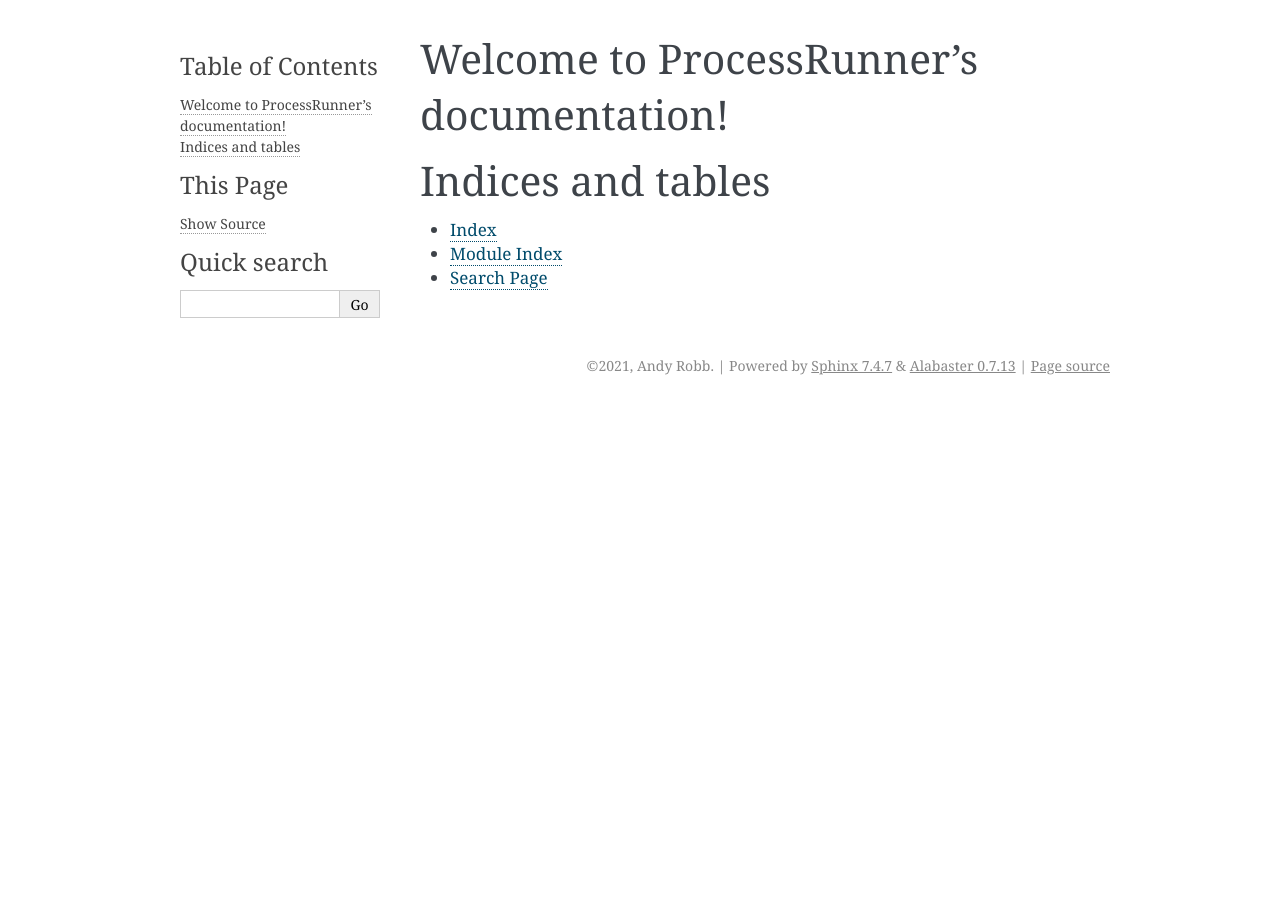
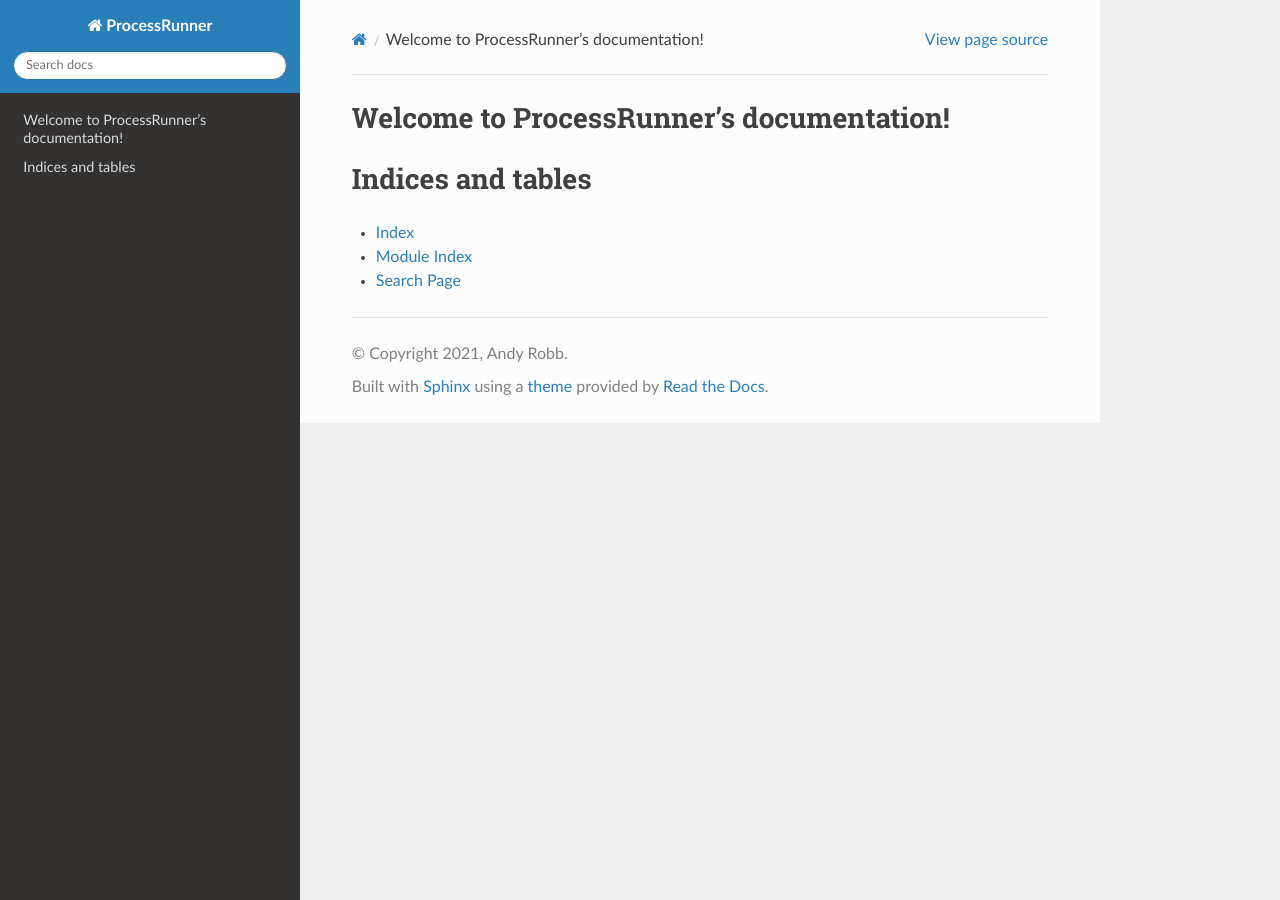
Before and after one commit to arobb/python-processrunner, a Sphinx documentation site: the page built from doc/index.rst, in a window 1280 px wide. Built offline with Sphinx 7.4.7 and the Read the Docs theme 2.0.0, drawn with Linux system fonts in a browser that asks for light colours.

Commit message:
Support Google docstyle and switch to ReadTheDocs theme

```diff
--- a/doc/conf.py
+++ b/doc/conf.py
@@ -30,7 +30,8 @@
 # extensions coming with Sphinx (named 'sphinx.ext.*') or your custom
 # ones.
 extensions = [
-    'sphinx.ext.autodoc'
+    'sphinx.ext.autodoc',
+    'sphinx.ext.napoleon'
 ]
 
 # Add any paths that contain templates here, relative to this directory.
@@ -47,7 +48,7 @@
 # The theme to use for HTML and HTML Help pages.  See the documentation for
 # a list of builtin themes.
 #
-html_theme = 'alabaster'
+html_theme = 'sphinx_rtd_theme'
 
 # Add any paths that contain custom static files (such as style sheets) here,
 # relative to this directory. They are copied after the builtin static files,
```
